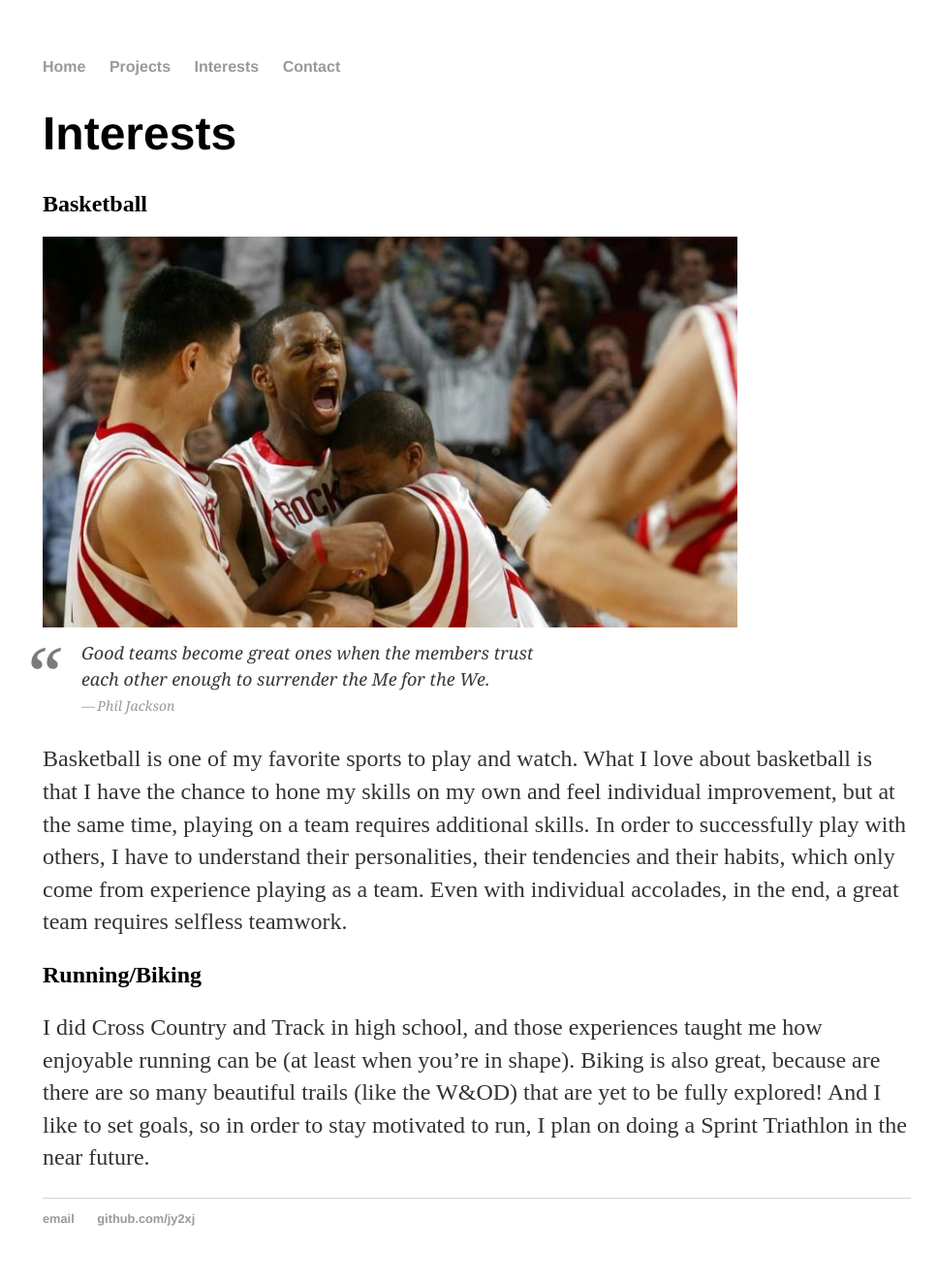
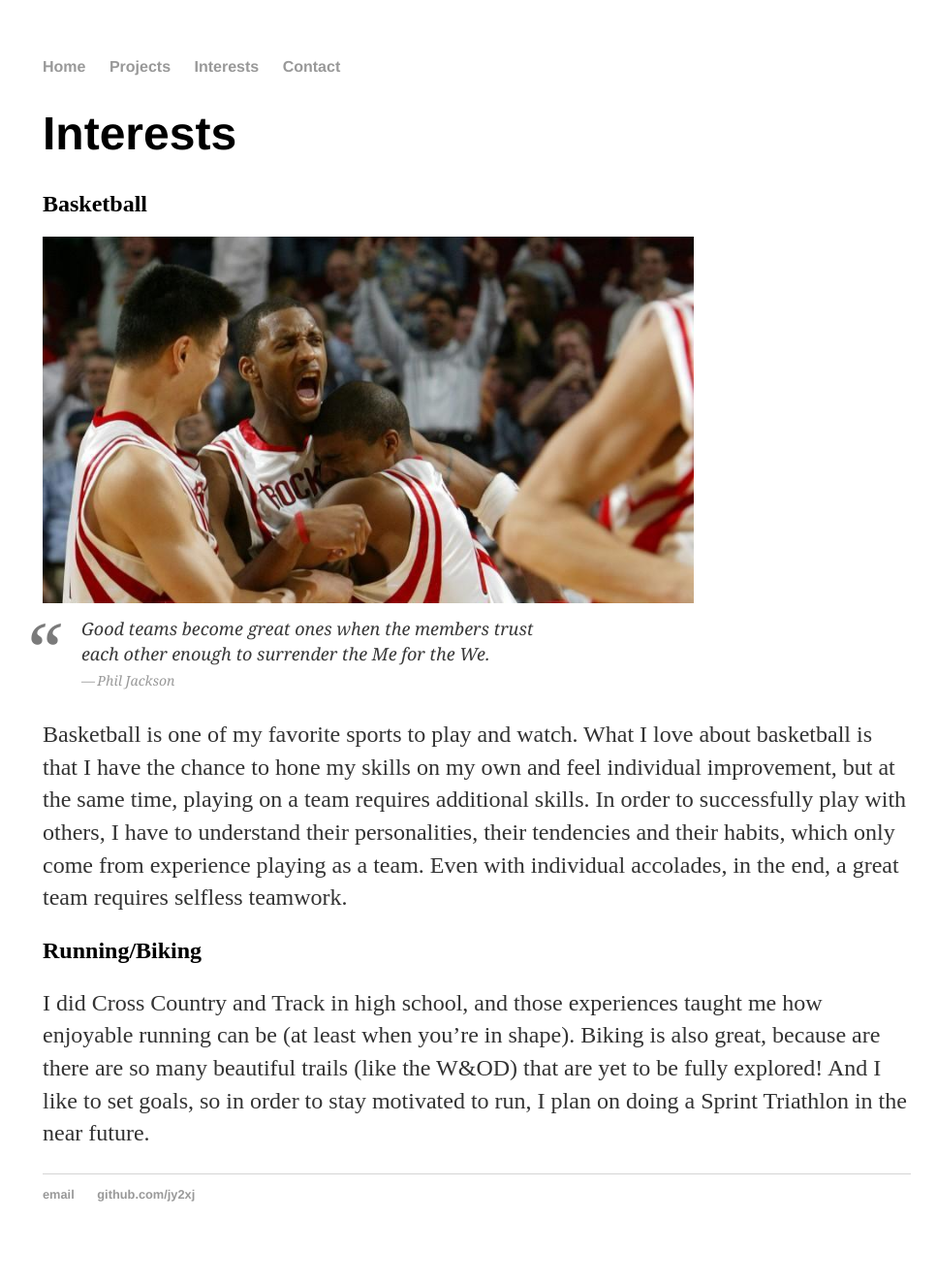
Before and after one commit to jy2xj/jy2xj.github.io, a Jekyll site: the page built from interests/index.html, in a window 1280 px wide. Shown: the whole page at 97% size, without its empty margins (148-1115 px from the left). Built offline with Jekyll 4.4.1, drawn with Linux system fonts in a browser that asks for light colours; after the commit the page ends 1299 px from its top, so only the background shows below that.

Commit message:
adjust img width

```diff
--- a/interests/index.html
+++ b/interests/index.html
@@ -7,7 +7,7 @@ title: Joshua Ya Interests
 	<h1>Interests</h1>
 	<h2>Basketball</h2>
 
-	<img alt="Tracy Mcgrady" src="../images/tracy-mcgrady.jpg" width="80%" />
+	<img alt="Tracy Mcgrady" src="../images/tracy-mcgrady.jpg" width="75%" />
 
 	<blockquote>Good teams become great ones when the members trust each other enough to surrender the Me for the We.
 	<cite>Phil Jackson</cite>
```
